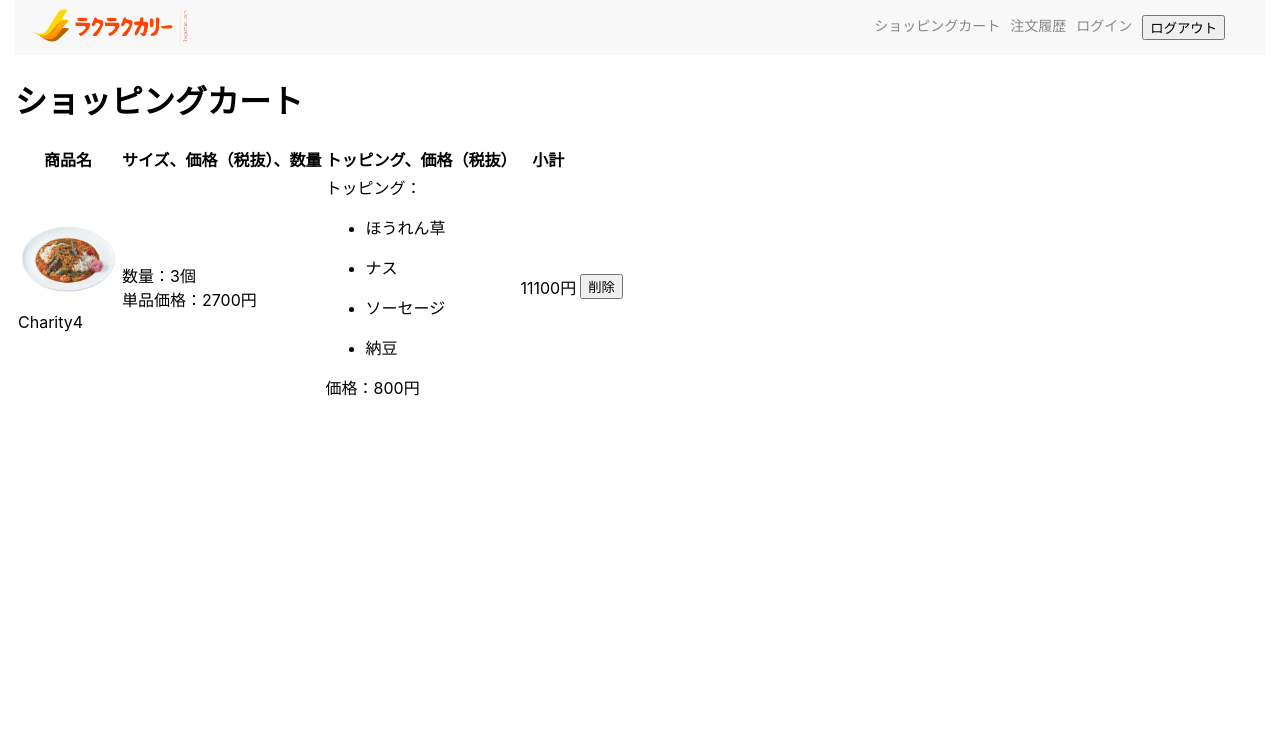
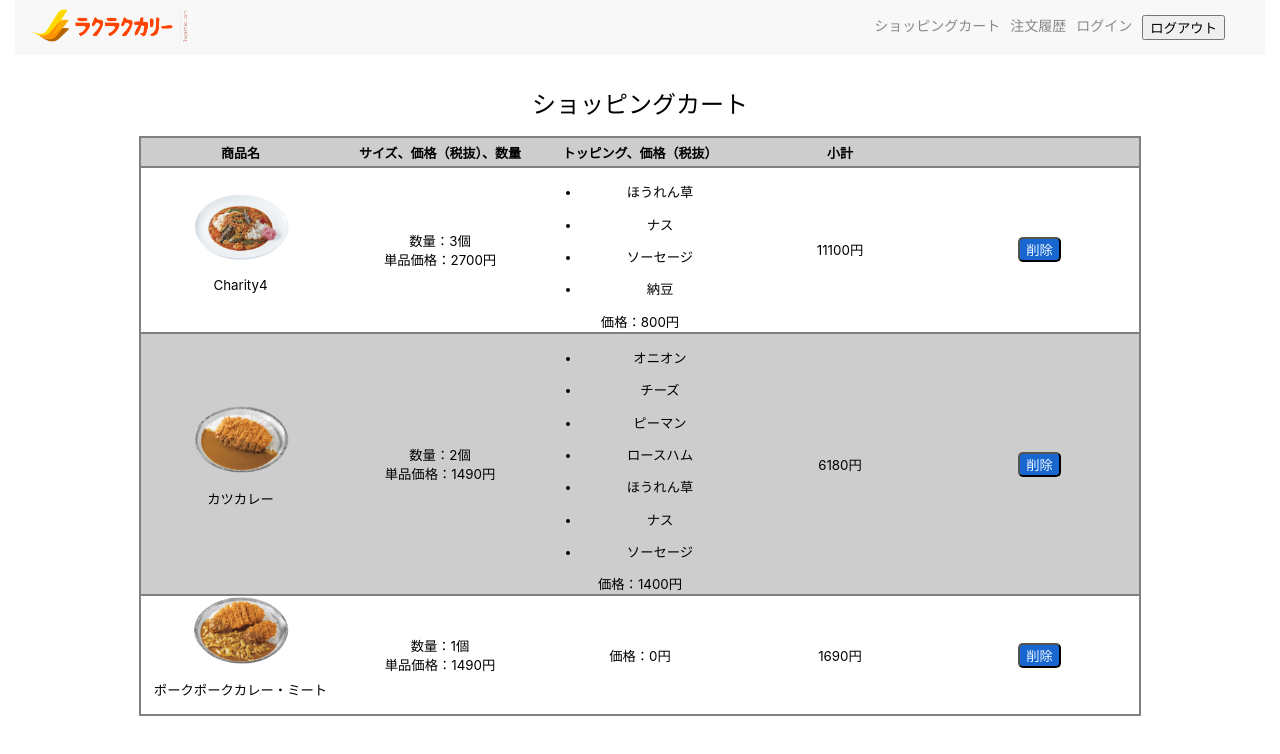
Before and after one commit to yukanaito65/carry-ec-site, a Next.js app: page /order in a window 1280 px wide. Shown: the top 754 px of the page. Built offline with nearby package versions, Linux system fonts and the light colour scheme; data requests are answered from the project's data file.

Commit message:
ショッピングカート画面にCSSを追加しました。

```diff
--- a/data/db.json
+++ b/data/db.json
@@ -148,6 +148,60 @@
       "count": 3,
       "TotalPrice": 11100,
       "id": 6
+    },
+    {
+      "name": "カツカレー",
+      "price": 1490,
+      "imagePath": "/img_curry/1.jpg",
+      "toppingList": [
+        {
+          "name": "オニオン",
+          "id": 1,
+          "checked": true
+        },
+        {
+          "name": "チーズ",
+          "id": 2,
+          "checked": true
+        },
+        {
+          "name": "ピーマン",
+          "id": 3,
+          "checked": true
+        },
+        {
+          "name": "ロースハム",
+          "id": 4,
+          "checked": true
+        },
+        {
+          "name": "ほうれん草",
+          "id": 5,
+          "checked": true
+        },
+        {
+          "name": "ナス",
+          "id": 6,
+          "checked": true
+        },
+        {
+          "name": "ソーセージ",
+          "id": 7,
+          "checked": true
+        }
+      ],
+      "count": 2,
+      "TotalPrice": 6180,
+      "id": 7
+    },
+    {
+      "name": "ポークポークカレー・ミート",
+      "price": 1490,
+      "imagePath": "/img_curry/2.jpg",
+      "toppingList": [],
+      "count": 1,
+      "TotalPrice": 1690,
+      "id": 8
     }
   ],
   "users": [
@@ -161,6 +215,17 @@
       "email": "aaaaa@gmail.com",
       "password": "580",
       "logined": true
+    },
+    {
+      "lastName": "a",
+      "firstName": "a",
+      "email": "aaaaa@gmail.com",
+      "zipcode": "aa",
+      "address": "a",
+      "tel": "a",
+      "password": "a",
+      "checkPassword": "a",
+      "id": 3
     }
   ],
   "order": [
--- a/pages/order.tsx
+++ b/pages/order.tsx
@@ -2,6 +2,7 @@ import { json } from "stream/consumers";
 import useSWR, { useSWRConfig } from "swr";
 import { Layout } from "../component/layout";
 import { Item, OrderItem } from "../types/types";
+import styles from "../styles/order.module.css";
 
 export const fetcher: (args: string) => Promise<any> = (...args) => fetch(...args).then(res => res.json());
 
@@ -24,40 +25,40 @@ export default function Order() {
     <>
       <Layout>
         <div>
-          <h1>ショッピングカート</h1>
-          <table>
-            <thead>
+          <h1 className={styles.h1_style}>ショッピングカート</h1>
+          <table className={styles.table_style}>
+            <thead className={styles.thead}>
               <tr>
-                <th>商品名</th>
-                <th>サイズ、価格（税抜）、数量</th>
-                <th>トッピング、価格（税抜）</th>
-                <th>小計</th>
-                <th></th>
+                <th className={styles.th_style}>商品名</th>
+                <th className={styles.th_style}>サイズ、価格（税抜）、数量</th>
+                <th className={styles.th_style}>トッピング、価格（税抜）</th>
+                <th className={styles.th_style}>小計</th>
+                <th className={styles.th_style}></th>
               </tr>
             </thead>
             <tbody>
               {data.map(({ name, id, TotalPrice, price, imagePath, count, toppingList }: any) => (
-                <tr key={id}>
-                  <td>
+                <tr key={id} className={styles.tr}>
+                  <td className={styles.td}>
                     <img src={imagePath} width={100} />
                     <p>{name}</p>
                   </td>
-                  <td>
+                  <td className={styles.td}>
                     数量：{count}個 <br />
                     単品価格：{price}円
                   </td>
-                  <td>
-                    トッピング：{toppingList.map((topping: { name: string; checked: boolean; id: number }) => (
+                  <td className={styles.td}>
+                    {toppingList.map((topping: { name: string; checked: boolean; id: number }) => (
                       <ul key={id}>
                         <li>{topping.name}</li>
                       </ul>
                     ))}
                     価格：{toppingList.length * 200}円
                   </td>
-                  <td>
+                  <td className={styles.td}>
                     {TotalPrice}円
                   </td>
-                  <td><button onClick={() => onClickDelete(id)}>削除</button></td>
+                  <td className={styles.td}><button className={styles.btn} onClick={() => onClickDelete(id)}>削除</button></td>
                 </tr>
               ))}
             </tbody>
--- /dev/null
+++ b/styles/order.module.css
@@ -0,0 +1,44 @@
+.h1_style{
+    text-align: center;
+    font-size: 150%;
+    margin-top: 30px;
+    font-weight: 100;
+}
+
+.table_style {
+
+    margin-left: auto;
+    margin-right: auto;
+    border: 2px #808080 solid;
+    border-collapse: collapse;
+}
+
+.thead{
+    border: 2px #808080 solid;
+
+}
+
+.th_style{
+    height: 30px;
+    width: 200px;
+    font-size: small;
+    background-color: #cdcdcd;
+}
+
+.td {
+    border-bottom: 2px #808080 solid;
+    font-size: smaller;
+    text-align: center;
+
+}
+
+.tr:nth-child(2n){
+    background-color: #cdcdcd;
+}
+
+.btn{
+    background-color: rgb(24, 103, 208);
+    color: aliceblue;
+    border-radius:5px 5px 5px 5px;
+
+}
```
Also changed, not shown: pages/create.tsx (+11 -21 lines).
